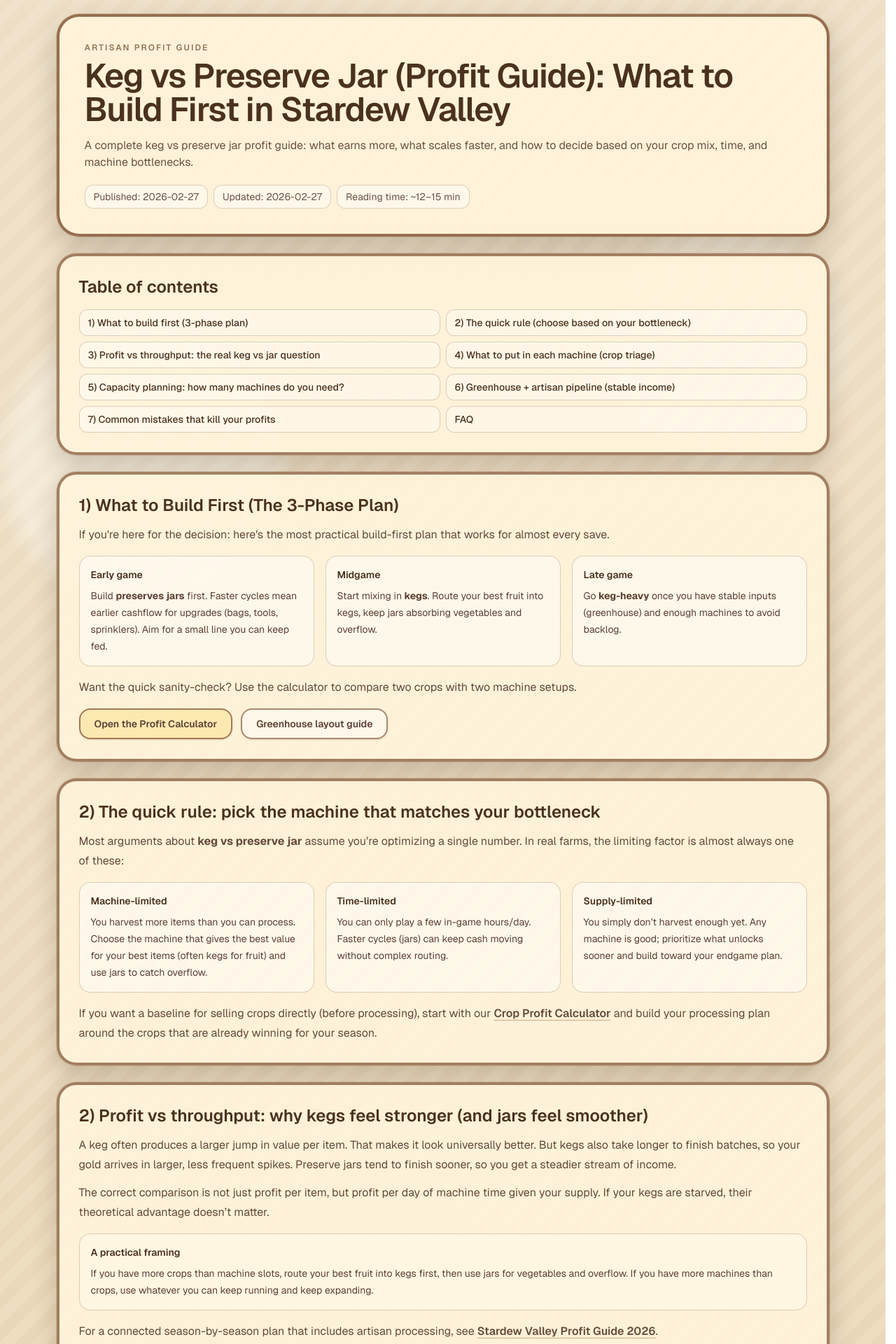
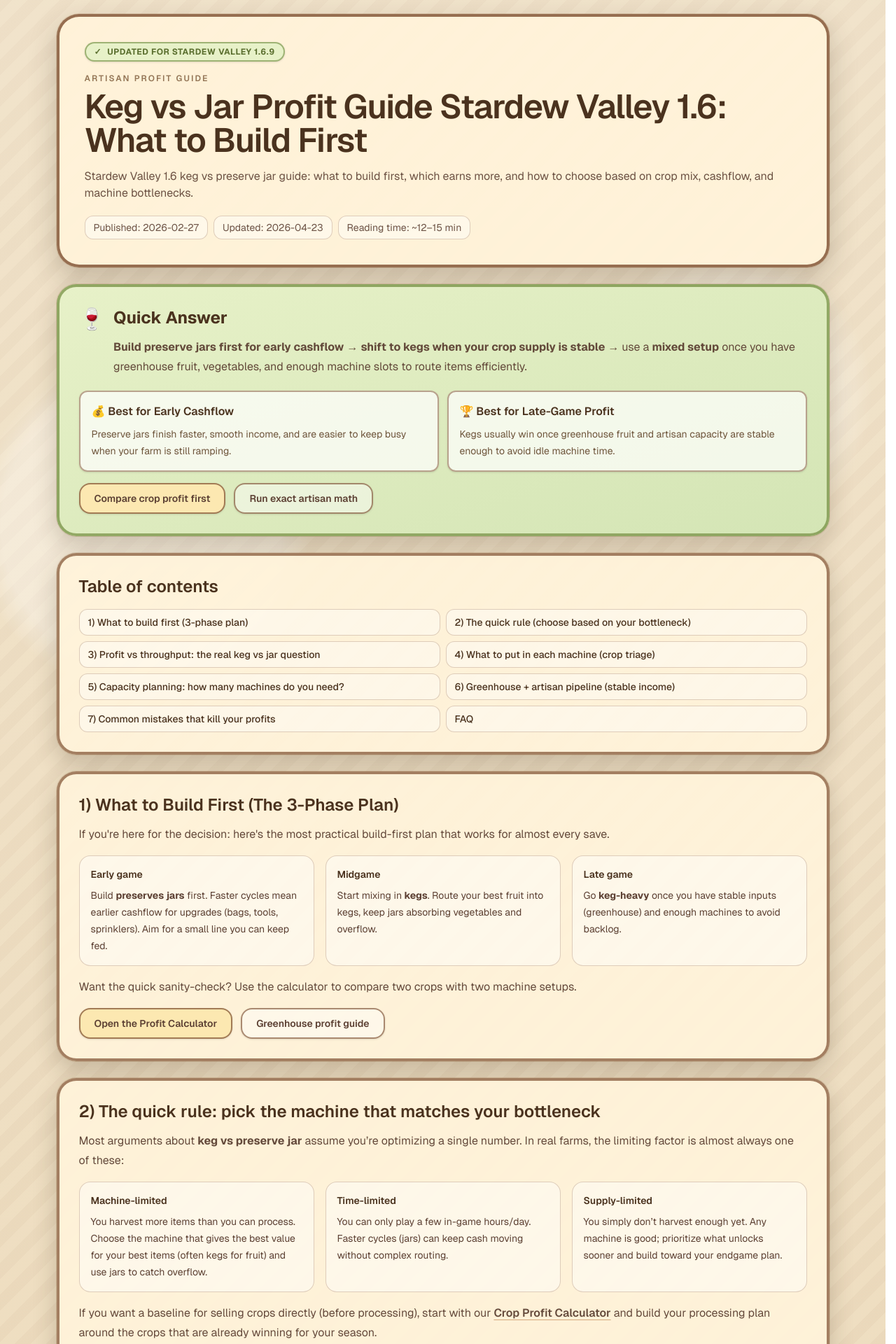
Before and after one commit to yuzhoudabaozhayujiamigou-cloud/stardew-tools, a Next.js app in the folder stardew-tools/: page /blog/keg-vs-jar-profit-guide in a window 1280 px wide. Shown: the part 160-2080 px from the top of the page at 70% size. Built offline with nearby package versions, Linux system fonts and the light colour scheme.

Commit message:
feat(seo): optimize keg-vs-jar-profit-guide

```diff
--- a/stardew-tools/src/app/blog/keg-vs-jar-profit-guide/page.tsx
+++ b/stardew-tools/src/app/blog/keg-vs-jar-profit-guide/page.tsx
@@ -6,12 +6,12 @@ import Breadcrumb from "@/components/Breadcrumb";
 import FaqJsonLd from "@/components/FaqJsonLd";
 
 const publishedTime = "2026-02-27T00:00:00Z";
-const modifiedTime = "2026-02-27T00:00:00Z";
+const modifiedTime = "2026-04-23T00:00:00Z";
 const url = "https://www.stardewprofit.com/blog/keg-vs-jar-profit-guide";
 
-const TITLE = "Keg vs Preserve Jar (Profit Guide): What to Build First in Stardew Valley";
+const TITLE = "Keg vs Jar Profit Guide Stardew Valley 1.6: What to Build First";
 const DESCRIPTION =
-  "A complete keg vs preserve jar profit guide: what earns more, what scales faster, and how to decide based on your crop mix, time, and machine bottlenecks.";
+  "Stardew Valley 1.6 keg vs preserve jar guide: what to build first, which earns more, and how to choose based on crop mix, cashflow, and machine bottlenecks.";
 
 const FAQ = [
   {
@@ -44,14 +44,30 @@ const FAQ = [
 export const metadata: Metadata = {
   title: `${TITLE} | Stardew Profit`,
   description: DESCRIPTION,
+  keywords: [
+    "keg vs jar stardew valley",
+    "keg vs preserve jar stardew valley",
+    "stardew valley keg or preserve jar",
+    "what to build first kegs or jars",
+    "artisan profit stardew valley",
+    "stardew valley 1.6 keg guide",
+    "preserve jar profit stardew valley",
+    "keg profit stardew valley",
+  ],
   openGraph: {
     title: `${TITLE} | Stardew Profit`,
     description: DESCRIPTION,
     type: "article",
     url,
-    images: [{ url: `${url}/opengraph-image` }],
+    images: [{ url: "https://www.stardewprofit.com/api/og?title=Keg+vs+Jar&subtitle=What+to+Build+First&type=guide" }],
     publishedTime,
     modifiedTime,
+  },
+  twitter: {
+    card: "summary_large_image",
+    title: `${TITLE} | Stardew Profit`,
+    description: DESCRIPTION,
+    images: ["https://www.stardewprofit.com/api/og?title=Keg+vs+Jar&subtitle=What+to+Build+First&type=guide"],
   },
 };
 
@@ -105,6 +121,10 @@ export default function KegVsJarProfitGuidePage() {
 
         <article className="mt-6 space-y-6">
           <header className="rounded-[32px] border-4 border-[#7c4d2e]/80 bg-[#fff3da]/95 p-6 shadow-[0_16px_40px_rgba(56,41,23,0.24)] ring-1 ring-yellow-900/15 sm:p-9">
+            <div className="mb-4 inline-flex items-center gap-2 rounded-full border-2 border-[#6f8b3c]/60 bg-[#e7f1c8] px-3 py-1 text-xs font-bold uppercase tracking-wider text-[#5b6f2f] shadow-sm">
+              <span aria-hidden="true">✓</span>
+              Updated for Stardew Valley 1.6.9
+            </div>
             <p className="text-xs font-semibold uppercase tracking-[0.18em] text-[#6f4b2a]/75">
               Artisan Profit Guide
             </p>
@@ -127,6 +147,40 @@ export default function KegVsJarProfitGuidePage() {
               </span>
             </div>
           </header>
+
+          <section className="rounded-[28px] border-4 border-[#6f8b3c]/70 bg-gradient-to-br from-[#e7f1c8] to-[#d4e5b5] p-5 shadow-[0_14px_34px_rgba(56,41,23,0.22)] ring-1 ring-yellow-900/15 sm:p-7">
+            <div className="flex items-start gap-3">
+              <span className="text-3xl" aria-hidden="true">🍷</span>
+              <div>
+                <h2 className="text-2xl font-bold text-[#4a321e]">Quick Answer</h2>
+                <p className="mt-3 text-sm leading-7 text-[#5c4033]/95 sm:text-base">
+                  <strong>Build preserve jars first for early cashflow</strong> → <strong>shift to kegs when your crop supply is stable</strong> → use a <strong>mixed setup</strong> once you have greenhouse fruit, vegetables, and enough machine slots to route items efficiently.
+                </p>
+              </div>
+            </div>
+            <div className="mt-5 grid gap-3 sm:grid-cols-2">
+              <div className="rounded-xl border-2 border-[#7c4d2e]/50 bg-white/70 p-4 shadow-sm">
+                <h3 className="font-semibold text-[#4a321e]">💰 Best for Early Cashflow</h3>
+                <p className="mt-2 text-sm leading-6 text-[#5f4228]/90">
+                  Preserve jars finish faster, smooth income, and are easier to keep busy when your farm is still ramping.
+                </p>
+              </div>
+              <div className="rounded-xl border-2 border-[#7c4d2e]/50 bg-white/70 p-4 shadow-sm">
+                <h3 className="font-semibold text-[#4a321e]">🏆 Best for Late-Game Profit</h3>
+                <p className="mt-2 text-sm leading-6 text-[#5f4228]/90">
+                  Kegs usually win once greenhouse fruit and artisan capacity are stable enough to avoid idle machine time.
+                </p>
+              </div>
+            </div>
+            <div className="mt-4 flex flex-wrap gap-3">
+              <Link className={CTA_CLASS} href="/calculator">
+                Compare crop profit first
+              </Link>
+              <Link className={SUB_CTA_CLASS} href="/tools/artisan-profit">
+                Run exact artisan math
+              </Link>
+            </div>
+          </section>
 
           <section className={CARD}>
             <h2 className={H2}>Table of contents</h2>
@@ -194,8 +248,8 @@ export default function KegVsJarProfitGuidePage() {
               <Link className={CTA_CLASS} href="/calculator">
                 Open the Profit Calculator
               </Link>
-              <Link className={SUB_CTA_CLASS} href="/blog/greenhouse-layout-guide">
-                Greenhouse layout guide
+              <Link className={SUB_CTA_CLASS} href="/guides/greenhouse-profit-guide">
+                Greenhouse profit guide
               </Link>
             </div>
           </section>
@@ -269,8 +323,8 @@ export default function KegVsJarProfitGuidePage() {
             </div>
             <p className="mt-4 text-sm leading-7 text-[#5c4033]/95 sm:text-base">
               For a connected season-by-season plan that includes artisan processing, see{" "}
-              <Link href="/blog/stardew-valley-profit-guide-2026" className={LINK}>
-                Stardew Valley Profit Guide 2026
+              <Link href="/blog/money-making-guide" className={LINK}>
+                Money Making Guide
               </Link>
               .
             </p>
@@ -303,8 +357,8 @@ export default function KegVsJarProfitGuidePage() {
             <p className="mt-4 text-sm leading-7 text-[#5c4033]/95 sm:text-base">
               If you’re planning around the greenhouse, you will usually prefer a keg-heavy
               strategy because the greenhouse gives you consistent input. Our{" "}
-              <Link href="/blog/greenhouse-layout-guide" className={LINK}>
-                Greenhouse Layout Guide
+              <Link href="/guides/greenhouse-profit-guide" className={LINK}>
+                Greenhouse Profit Guide
               </Link>
               {" "}helps you set up a layout that supports that pipeline.
             </p>
@@ -324,8 +378,8 @@ export default function KegVsJarProfitGuidePage() {
             </ol>
             <p className="mt-4 text-sm leading-7 text-[#5c4033]/95 sm:text-base">
               If you want a dedicated deep dive, start with{" "}
-              <Link href="/blog/how-many-kegs-do-i-need-quick-answer" className={LINK}>
-                How Many Kegs Do I Need? (Quick Answer)
+              <Link href="/tools/artisan-profit" className={LINK}>
+                Artisan Profit Tool
               </Link>
               .
             </p>
@@ -340,20 +394,20 @@ export default function KegVsJarProfitGuidePage() {
             </p>
             <ul className="mt-3 space-y-2 text-sm leading-7 sm:text-base">
               <li>
-                <Link href="/blog/best-greenhouse-crops-quick-answer" className={LINK}>
-                  Best Greenhouse Crops (Quick Answer)
+                <Link href="/guides/greenhouse-profit-guide" className={LINK}>
+                  Greenhouse Profit Guide
                 </Link>
                 {" "}for a fast recommendation.
               </li>
               <li>
-                <Link href="/blog/ancient-fruit-vs-starfruit" className={LINK}>
+                <Link href="/guides/ancient-fruit-vs-starfruit" className={LINK}>
                   Ancient Fruit vs Starfruit (Full Guide)
                 </Link>
                 {" "}for the baseline decision (profit vs effort).
               </li>
               <li>
-                <Link href="/blog/ancient-fruit-wine-vs-starfruit-wine" className={LINK}>
-                  Ancient Fruit Wine vs Starfruit Wine
+                <Link href="/blog/best-keg-items" className={LINK}>
+                  Best Keg Items Guide
                 </Link>
                 {" "}for the classic endgame comparison.
               </li>
@@ -392,6 +446,9 @@ export default function KegVsJarProfitGuidePage() {
 
           <section id="faq" className={CARD}>
             <h2 className={H2}>FAQ</h2>
+            <p className="mt-3 text-sm leading-7 text-[#5c4033]/95 sm:text-base">
+              💡 <strong>Pro tip:</strong> If your kegs stay empty, you built them too early. If your jars are overloaded every week, you are ready to shift more of the farm toward kegs.
+            </p>
             <div className="mt-4 space-y-4">
               {FAQ.map((item) => (
                 <details
@@ -422,10 +479,10 @@ export default function KegVsJarProfitGuidePage() {
                 Use the Crop Profit Calculator
               </Link>
               <Link
-                href="/blog/stardew-valley-profit-guide-2026"
+                href="/blog/money-making-guide"
                 className="inline-flex items-center justify-center rounded-2xl border-2 border-[#7c4d2e]/65 bg-white/45 px-5 py-2.5 text-sm font-semibold text-[#5c4033] shadow-sm transition hover:-translate-y-0.5 hover:bg-white/60"
               >
-                Read Profit Guide 2026
+                Read Money Making Guide
               </Link>
             </div>
           </section>
```
